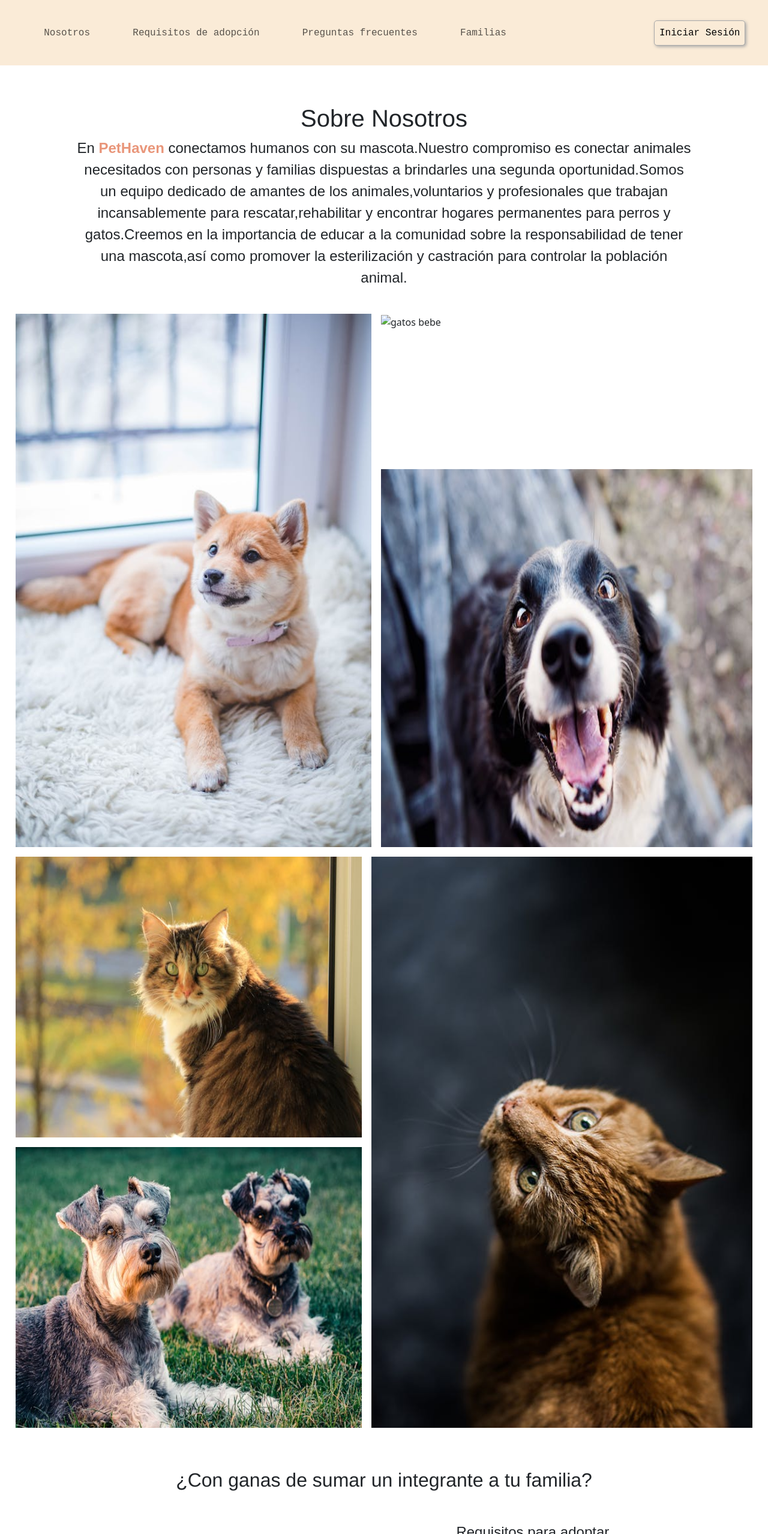
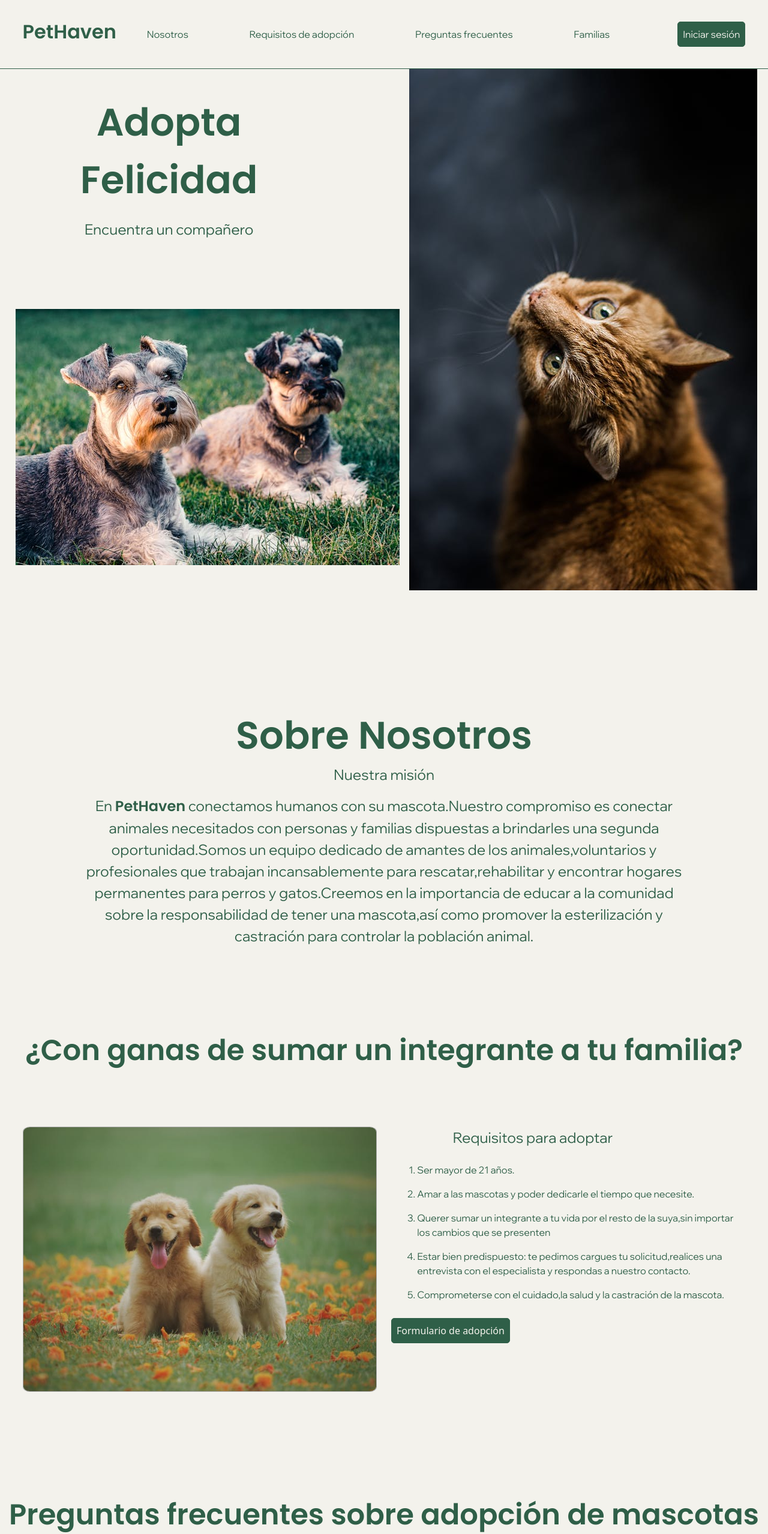
Before and after one commit to danireguera23/Grupo21, a plain HTML site: page index.html in a window 1280 px wide. Shown: the top 2557 px of the page at 60% size. Drawn offline with nearby package versions, Linux system fonts and the light colour scheme.

Commit message:
Se modifico el diseño de la pagina principal

```diff
--- a/index.html
+++ b/index.html
@@ -16,6 +16,14 @@
     <!-- Titulo de la pagina-->
     <title>PetHaven - Pagina principal</title>
 
+    <!-- FONTS -->
+    <style>
+      @import url('https://fonts.googleapis.com/css2?family=Poppins:wght@600&display=swap');
+    </style>
+    <style>
+      @import url('https://fonts.googleapis.com/css2?family=Wix+Madefor+Display:wght@400..800&display=swap');
+    </style>
+
 </head>
 <body>
 
@@ -24,6 +32,7 @@
     <nav class="navbar navbar-expand-lg">
       <div class="container-fluid">
         <div class="collapse navbar-collapse" id="navbarNav">
+          <h1>PetHaven</h1>
           <ul class="navbar-nav">
             <li class="nav-item">
               <a class="nav-link" aria-current="page" href="#nosotros">Nosotros</a>
@@ -40,19 +49,34 @@
           </ul>
 
         </div>
-        <button class="btn-header">Iniciar Sesión</button>
+        <button class="btn-header">Iniciar sesión</button>
       </div>
     </nav>
   </header>
 
 
+    <!-- Seccion principal -->
+     <section class="grid-container">
+       <div class="item1">
+        <p class="p1">Adopta Felicidad</p>
+        <p class="p2">Encuentra un compañero</p>
+       </div>
+       <div class="item2">
+        <img src="imagenes/gato-naranja.jpg" alt="gato naranja">
+       </div>
+       <div class="item3">
+        <img src="imagenes/perros.jpg" alt="perros grises">
+       </div>
+     </section>
+
     <!-- Seccion 1 = NOSOTROS -->
     <section id ="nosotros">
-        <h1>Sobre Nosotros</h1>
+        <h2>Sobre Nosotros</h2>
+        <p class="p3">Nuestra misión</p>
         <p>En <span>PetHaven</span> conectamos humanos con su mascota.Nuestro compromiso es conectar animales necesitados con personas y familias dispuestas a brindarles una segunda oportunidad.Somos un equipo dedicado de amantes de los animales,voluntarios y profesionales que trabajan incansablemente para rescatar,rehabilitar y encontrar hogares permanentes para perros y gatos.Creemos en la importancia de educar a la comunidad sobre la responsabilidad de tener una mascota,así como promover la esterilización y castración para controlar la población animal.</p>
     </section>
 
-    <!-- Div imagen = layout de imagenes -->
+    <!-- Div imagen = layout de imagenes
     <div class="grid-container">
         <div class="item-uno">
             <img class="imagenes" src="imagenes/perro-marron.jpg" alt="perro marron">
@@ -73,9 +97,10 @@
             <img class="imagenes" src="imagenes/perros.jpg" alt="perros grises">
         </div>
     </div>
-
+-->
     <!-- Seccion 2 = Requisitos de adopcion-->
-    <section id ="requisitos">
+    <section id="requisitos">
+    <div class="requisitos">
         <h2 class="titulo">¿Con ganas de sumar un integrante a tu familia?</h2>
         <img class="imagen" src="imagenes/cachorros.jpg" alt="perros bebe">
       <div class="requerimientos">
@@ -91,17 +116,17 @@
           <button>Formulario de adopción</button>
         </a>
       </div>
-
+    </div>
 
 
     </section>
 
     <!-- Seccion 3 = PREGUNTAS FRECUENTES -->
     <section id ="preguntas">
+      <h2 class="titulo-preguntas">Preguntas frecuentes sobre adopción de mascotas</h2>
         <div class="preguntas">
         <img class="image" src="imagenes/gatitos.jpg" alt="gatos abrazados">
         <div class="preguntas-frecuentes">
-            <h2>Preguntas frecuentes sobre adopción de mascotas</h2>
             <p>En <span>PetHaven</span> sabemos la importancia de que no haya ningún animal sin familia y por eso apoyamos y ayudamos a rescatistas y fundaciones todos los días para lograrlo.</p>
             <p>Si estas pensando en sumar un amigo peludo tenés que saber el compromiso que esto implica.No sólo será tu compañía sino un integrante más de la familia.Por lo que te recomendamos planifiques bien su llegada,asegúrate que todos estén de acuerdo y que en tu edificio o casa se permitan mascotas.Tené en cuenta los gastos mensuales relacionados,cuidados generales que necesitará para que se encuentre saludable y cómodo y con quién dejarlo en caso de salir de vacaciones.</p>
             <p class="p-preguntas">Te dejamos acá un resumen de las preguntas que recibimos siempre así te ayudamos a prepararte en lo que se viene</p>
@@ -163,11 +188,11 @@
     </section>
 
     <!-- Seccion 4 = Historias de familias -->
-    <section id ="familias">
+    <section id="familias">
         <h2>Familias PetHaven</h2>
         <p>Gracias a nuestra campaña de Adopción Responsable estas familias reciben <span>#AmorPuro</span></p>
         <img src="imagenes/mascotas2.jpg" alt="gato y perro juntos">
-        <button class="btn-familias" type="submit">¡Contanos tu historia!</button>
+        <button class="btn-familias">¡Acceso exclusivo para empleados!</button>
     </section>
 
     <!-- Seccion 5 = FOOTER -->
--- a/style.css
+++ b/style.css
@@ -4,11 +4,18 @@
 }
 
 /* HEADER */
+header nav div.container-fluid div.collapse h1 {
+    font-family: "Poppins", sans-serif;
+    font-weight: 600;
+    font-size: 2em;
+    color: #2F5F48;
+}
 
-header nav ul li a {
+header nav div.container-fluid div.collapse ul li a {
     text-decoration: none;
-    font-family: 'Courier New', Courier, monospace;
-    color: black;
+    font-family: 'Wix Madefor Display',sans-serif;
+    color: #2F5F48;
+    font-weight: 400;
     font-size: 1em;
 }
 
@@ -26,107 +33,122 @@ header nav ul{
     width: 80%;
     align-items: center;
 }
-
+/*
 header nav {
     display: flex;
     justify-content: space-around;
     align-items: baseline;
 }
-
+*/
 header {
     padding: 2%;
-    background-color: antiquewhite;
+    background-color: #F3F2EC;
+    border-bottom: 1px solid #2F5F48;
 }
 
 .btn-header{
     padding: 0.5em;
-    background-color: antiquewhite;
+    background-color: #2F5F48;
+    color: #F3F2EC;
     border-radius: 5px;
-    border: 1px solid darkgray;
-    box-shadow: 2px 2px 5px darkgray;
-    font-family: 'Courier New', Courier, monospace;
+    border: 1px solid #2F5F48;
+    font-size: 1em;
+    font-family: 'Wix Madefor Display', sans-serif;
+}
+
+.btn-header:hover{
+    background-color: #F3F2EC;
+    color: #2F5F48;
+    border: 1px solid #2F5F48;
 }
 
 /* Secciones */
 
 section {
-    margin-top: 5%;
+    padding-top: 10%;
     display: flex;
     flex-direction: column;
     align-items: center;
+    background-color: #F3F2EC;
 }
 
-/* Seccion Layout imagenes */
-
+/* Seccion principal */
 .grid-container{
+    background-color: #F3F2EC;
     display: grid;
-    grid-template-areas: 'areaUno areaUno imagenUno'
-                         'areaUno areaUno imagenDos'
-                         'imagenTres areaDos areaDos'
-                         'imagenCuatro areaDos areaDos';
+    grid-template-areas: 'texto texto image image image'
+                         'image2 image2 image image image';
     gap: 1em;
-    padding: 2%;
+    padding: 0 2% 6% 2%;
 }
 
-.imagenes {
-    width: 100%;
-    height: 100%;
+.item1{
+    grid-area: texto;
 }
 
-.imagenes:hover{
-    transform: scale(1.2,1.2);
-    transition: all 1s ease-in;
+.item2{
+    grid-area: image;
 }
 
-.item-uno{
-    grid-area: areaUno;
+.item3{
+    grid-area: image2;
 }
 
-.item-dos{
-    grid-area: imagenUno;
+.p1{
+    color: #2F5F48;
+    font-family: 'Poppins', sans-serif;
+    font-weight: 600;
+    font-size: 4em;
 }
 
-.item-tres{
-    grid-area: imagenDos;
+.p2{
+    color: #2F5F48;
+    font-family: 'Wix Madefor Display', sans-serif;
+    font-weight: 400;
+    font-size: 1.5em;
 }
 
-.item-cuatro{
-    grid-area: areaDos;
+
+/* Seccion 1 */
+section#nosotros h2 {
+    font-size: 4em;
+    font-family: 'Poppins', sans-serif;
+    font-weight: 600;
+    color: #2F5F48;
 }
 
-.item-cinco{
-    grid-area: imagenTres;
-}
-
-.item-seis{
-    grid-area: imagenCuatro;
-}
-
-/* Seccion 1 */
-h1 {
-    font-size: 3em;
-    font-family: 'Franklin Gothic Medium', 'Arial Narrow', Arial, sans-serif;
+.p3{
+    color: #2F5F48;
+    font-family: 'Wix Madefor Display', sans-serif;
+    font-size: 1.5em;
 }
 
 p {
     font-size: 1.5em;
-    font-family: Arial, Helvetica, sans-serif;
+    font-family: 'Wix Madefor Display', sans-serif;
     text-align: center;
     max-width: 80%;
+    color: #2F5F48;
 }
 
-
+span{
+    font-family: 'Poppins', sans-serif;
+    font-weight: 600;
+}
 
 /* Seccion 2 */
-h2{
-    font-size: 2em;
-    font-family:'Franklin Gothic Medium', 'Arial Narrow', Arial, sans-serif;
+.titulo{
+    font-size: 3em;
+    font-family:'Poppins', Arial, sans-serif;
+    font-weight: 600;
+    color: #2F5F48;
 }
 
 section ol li{
     margin-left: 2%;
-    font-family: 'Lucida Sans', 'Lucida Sans Regular', 'Lucida Grande', 'Lucida Sans Unicode', Geneva, Verdana, sans-serif;
+    font-family: 'Wix Madefor Display', sans-serif;
     margin-bottom: 1em;
+    color: #2F5F48;
 }
 
 div.requerimientos p {
@@ -134,19 +156,22 @@ div.requerimientos p {
 }
 
 section a button {
-    background-color: antiquewhite;
+    background-color: #2F5F48;
     padding: 0.5em;
     border-radius: 5px;
-    border: 1px solid darkgray;
+    border: 1px solid #2F5F48;
     margin-top: 2%;
+    color: #F3F2EC;
 }
 
 section a button:hover{
-    background-color: lightblue;
-    color: blueviolet;
+    background-color: #F3F2EC;
+    color: #2F5F48;
+    border: 1px solid #2F5F48;
 }
 
-#requisitos{
+.requisitos{
+    background-color: #F3F2EC;
     display: grid;
     grid-template-columns: repeat(6,1fr);
     grid-template-rows: repeat(4,1fr);
@@ -155,7 +180,7 @@ section a button:hover{
 }
 
 .titulo{
-    grid-area: 1 / 2 / 2 / 6;
+    grid-area: 1 / 1 / 2 / 7;
     text-align: center;
 }
 
@@ -167,7 +192,7 @@ section a button:hover{
 }
 
 .requerimientos{
-    grid-area:  1 / 4 / 7 / 7;
+    grid-area:  2 / 4 / 7 / 7;
 }
 
 /* Seccion 3 */
@@ -190,8 +215,15 @@ section a button:hover{
     grid-area: 1 / 3 / 3 / 5;
 }
 
+.titulo-preguntas{
+    color: #2F5F48;
+    font-family: 'Poppins', sans-serif;
+    font-weight: 600;
+    font-size: 3em;
+}
+
 div.preguntas-frecuentes p{
-    font-family: 'Trebuchet MS', 'Lucida Sans Unicode', 'Lucida Grande', 'Lucida Sans', Arial, sans-serif;
+    font-family: 'Wix Madefor Display', sans-serif;
     font-size: 1em;
 }
 
@@ -200,36 +232,51 @@ div.preguntas-frecuentes p{
 }
 
 .p-preguntas{
-    font-weight: bold;
-    color: darksalmon;
+    font-weight: 600;
+    color: #2F5F48;
 }
 
 /* Seccion 4 */
+section#familias{
+    padding-bottom: 10%;
+}
+
+section#familias h2{
+    color: #2F5F48;
+    font-family: 'Poppins', sans-serif;
+    font-size: 4em;
+    font-weight: 600;
+}
+
 span {
-    color: darksalmon;
-    font-weight: bold;
+    color: #2F5F48;
+    font-weight: 600;
+    font-family: 'Poppins', sans-serif;
 }
 
 button {
-    background-color: antiquewhite;
+    background-color: #2F5F48;
     padding: 0.5%;
     border-radius: 5px;
-    border: 1px solid darkgray;
+    color: #F3F2EC;
+    border: 1px solid #2F5F48;
 }
 
 button:hover{
-    background-color: lightblue;
-    color: blueviolet;
+    background-color: #F3F2EC;
+    color: #2F5F48;
+    border: 1px solid #2F5F48;
 }
 
 .btn-familias{
     margin-top: 2%;
+    border-radius: 5px;
 }
 
 /* FOOTER */
 footer {
-    margin-top: 5%;
-    background-color: antiquewhite;
+    padding: 2% 0;
+    background-color: #2F5F48;
     display: flex;
     flex-direction: column;
     align-items: center;
@@ -237,14 +284,18 @@ footer {
 
 footer h2 {
     margin: 2% 0;
+    color: #F3F2EC;
+    font-size: 2em;
+    font-family: 'Poppins', sans-serif;
+    font-weight: 600;
 }
 
 footer p {
-    font-family:'Courier New', Courier, monospace;
-    color: black;
+    font-family:'Wix Madefor Display', sans-serif;
+    color: #F3F2EC;
     font-size: 1em;
 }
-
+*/
 /* FORMULARIO */
 .bd-color{
     background-color: #c3dfd8;
```
